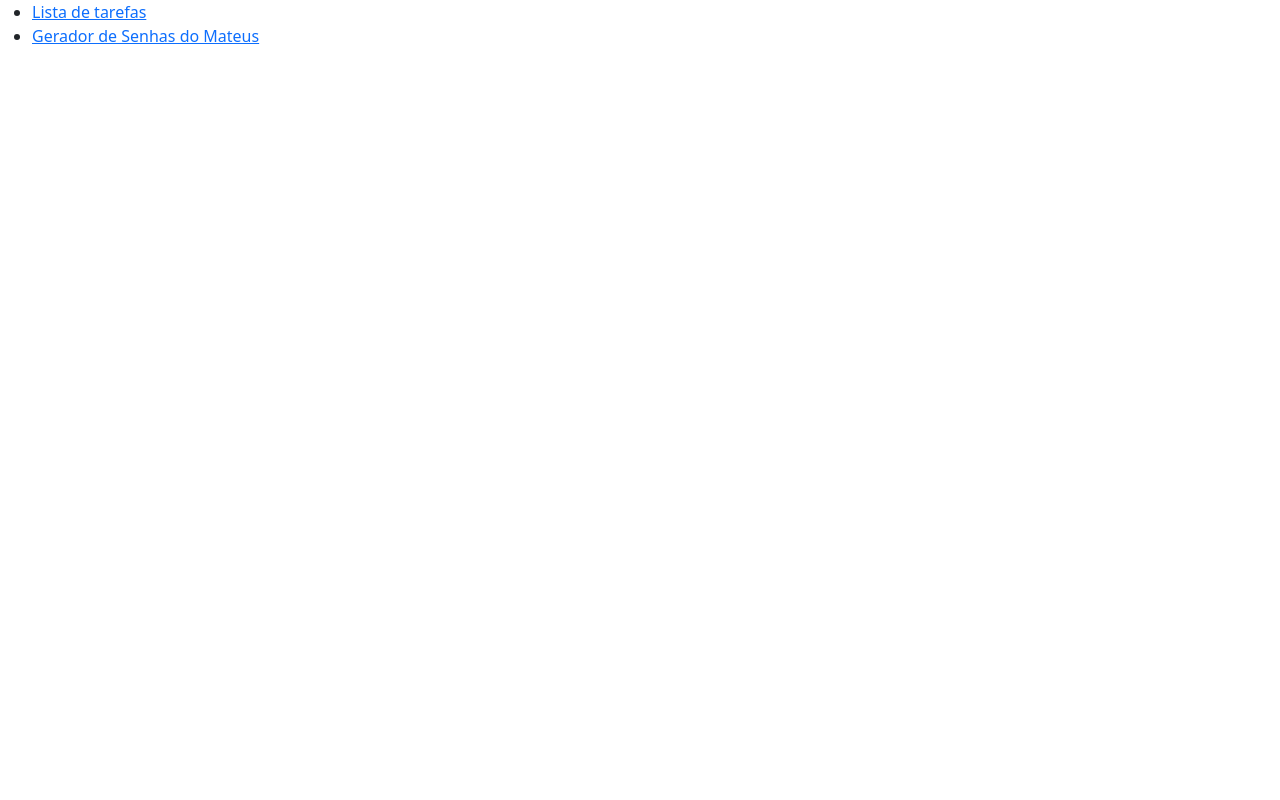
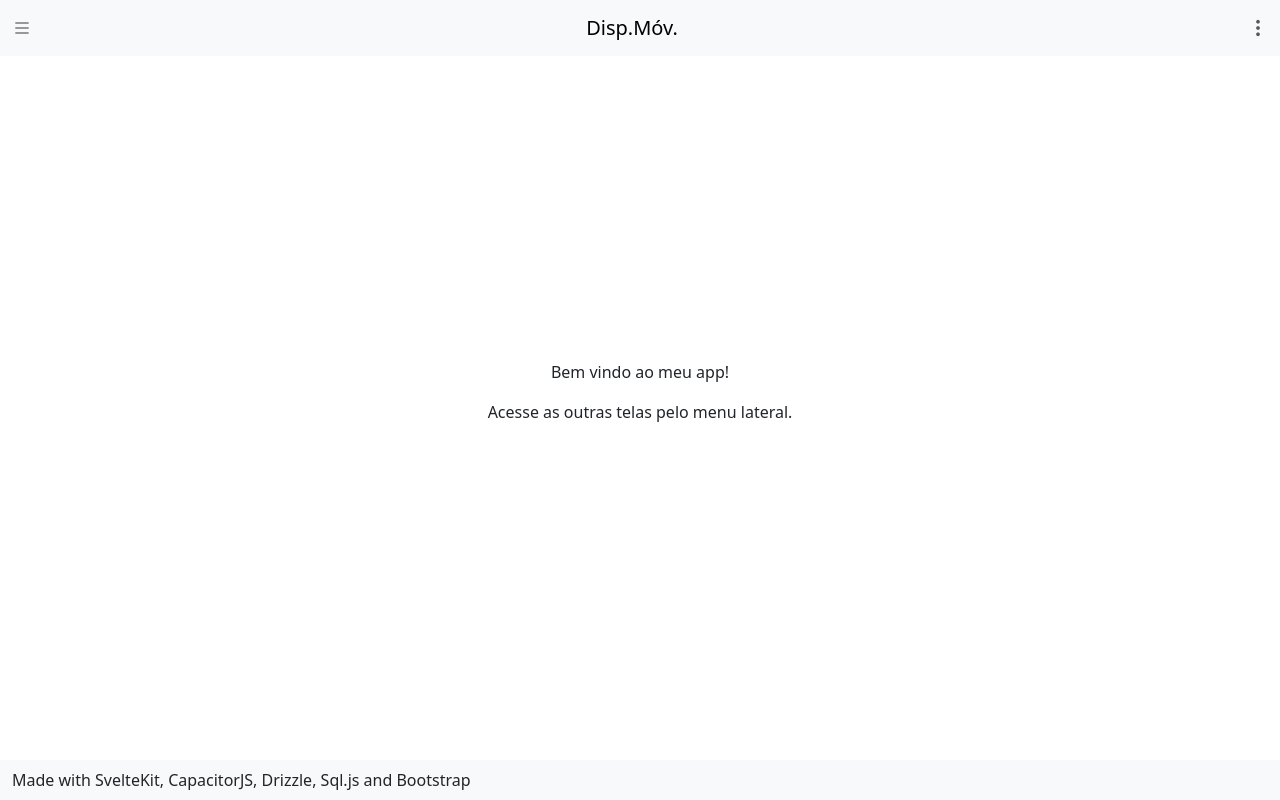
Before and after one commit to opedrosiqueira/svelte-capacitor-drizzle-sqlite, a SvelteKit app: page / in a window 1280 px wide. Built offline with nearby package versions, Linux system fonts and the light colour scheme.

Commit message:
Refactor layout and navigation components

```diff
--- a/src/app.html
+++ b/src/app.html
@@ -7,7 +7,7 @@
   %sveltekit.head%
 </head>
 
-  <body data-sveltekit-preload-data="hover" style="margin-bottom: 4rem">
+<body data-sveltekit-preload-data="hover">
   <div style="display: contents">%sveltekit.body%</div>
 </body>
 </html>
--- /dev/null
+++ b/src/lib/components/Header.svelte
@@ -0,0 +1,16 @@
+<nav class="navbar fixed-top bg-body-tertiary">
+  <button class="navbar-toggler border-0" data-bs-toggle="offcanvas" data-bs-target="#mySideBar" aria-label="toggleSidebar">
+    <i class="bi bi-list"></i>
+  </button>
+  <a class="navbar-brand" href="/">Disp.Móv.</a>
+  <div class="btn-group">
+    <button class="navbar-toggler border-0" data-bs-toggle="dropdown" data-bs-target="#navbarText" aria-label="toggleNavbar">
+      <i class="bi bi-three-dots-vertical"></i>
+    </button>
+    <ul class="dropdown-menu dropdown-menu-end">
+      <li><button class="dropdown-item">Action</button></li>
+      <li><button class="dropdown-item">Another action</button></li>
+      <li><button class="dropdown-item">Something else here</button></li>
+    </ul>
+  </div>
+</nav>
--- /dev/null
+++ b/src/lib/components/SideBar.svelte
@@ -0,0 +1,25 @@
+<div class="offcanvas offcanvas-start" tabindex="-1" id="mySideBar" style="max-width: 80%;">
+  <div class="offcanvas-header">
+    <h5 class="offcanvas-title">Offcanvas</h5>
+    <button type="button" class="btn-close" data-bs-dismiss="offcanvas" aria-label="Close"></button>
+  </div>
+  <div class="offcanvas-body">
+    <ul class="navbar-nav justify-content-end flex-grow-1 pe-3">
+      <li class="nav-item"><a class="nav-link active" href="/todolist">Lista de Tarefas</a></li>
+      <li class="nav-item"><a class="nav-link active" href="/senha">Gerador de Senhas</a></li>
+      <li class="nav-item dropdown">
+        <a class="nav-link dropdown-toggle" href="/" role="button" data-bs-toggle="dropdown">Dropdown</a>
+        <ul class="dropdown-menu">
+          <li><a class="dropdown-item" href="/">Action</a></li>
+          <li><a class="dropdown-item" href="/">Another action</a></li>
+          <li><hr class="dropdown-divider" /></li>
+          <li><a class="dropdown-item" href="/">Something else here</a></li>
+        </ul>
+      </li>
+    </ul>
+    <form class="d-flex mt-3" role="search">
+      <input class="form-control me-2" type="search" placeholder="Search" />
+      <button class="btn btn-outline-success" type="submit">Search</button>
+    </form>
+  </div>
+</div>
--- a/src/routes/+layout.svelte
+++ b/src/routes/+layout.svelte
@@ -1,13 +1,22 @@
 <script>
-  ////////////////////////////////////////////////////
-  // PARA QUEM FOR USAR BOOSTRAP,                   //
-  // PRECISA ADICIONAR ESSAS TRÊS LINHAS            //
-  // NO ARQUIVO `src/routes/+layout.svelte`         //
-  import 'bootstrap/dist/css/bootstrap.css'; //
-  import 'bootstrap-icons/font/bootstrap-icons.css'; //
-  import * as bootstrap from 'bootstrap'; //
-  ////////////////////////////////////////////////////
-  let { children } = $props();
+	import Header from '$lib/components/Header.svelte';
+	import SideBar from '$lib/components/SideBar.svelte';
+
+	import 'bootstrap/dist/css/bootstrap.css';
+	import 'bootstrap-icons/font/bootstrap-icons.css';
+	import * as bootstrap from 'bootstrap';
+
+	let { children } = $props();
 </script>
 
-{@render children()}
+<Header />
+
+<div class="container-fluid py-5 mt-1 mb-4">
+	{@render children()}
+</div>
+
+<footer class="navbar bg-body-tertiary fixed-bottom">
+	<div class="container-fluid">Made with SvelteKit, CapacitorJS, Drizzle, Sql.js and Bootstrap</div>
+</footer>
+
+<SideBar />
--- a/src/routes/+page.svelte
+++ b/src/routes/+page.svelte
@@ -1,4 +1,4 @@
-<ul>
-  <li><a href="todolist">Lista de tarefas</a></li>
-  <li><a href="senha/mateus">Gerador de Senhas do Mateus</a></li>
-</ul>
+<div class="position-absolute top-50 start-50 translate-middle text-center">
+  <p>Bem vindo ao meu app!</p>
+  <p>Acesse as outras telas pelo menu lateral.</p>
+</div>
```
Also changed, not shown: src/routes/todolist/+page.svelte (+3 -12 lines), 1 other file (tests, documents, lock files or other folders). Lines whose indentation alone changed are shown as unchanged.
